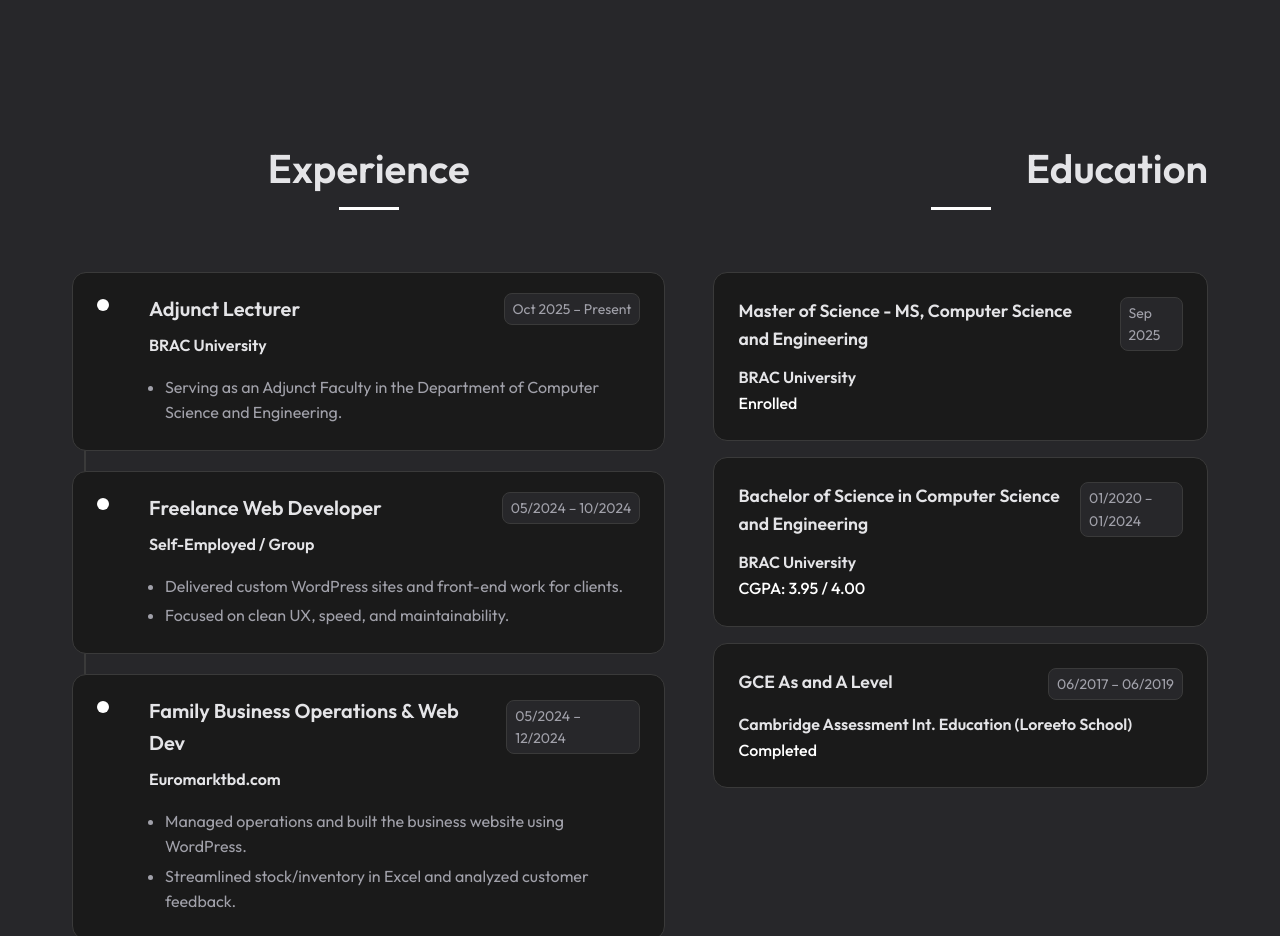
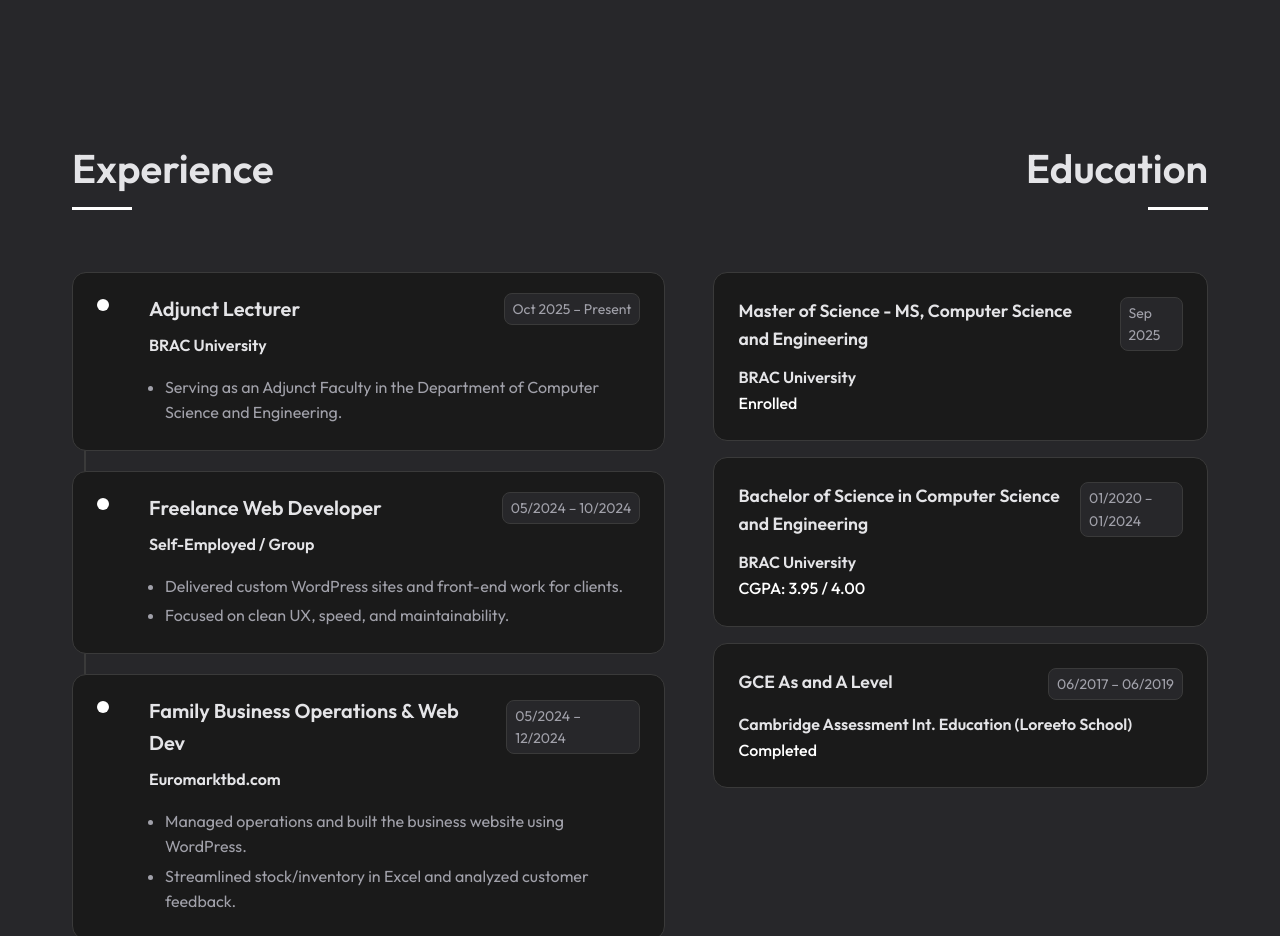
Before and after one commit to programophile/programophile.github.io, a React (Vite) app in the folder portfolio-website/: page / in a window 1280 px wide. Shown: the part 2400-3336 px from the top of the page. Built offline with nearby package versions, Linux system fonts and the light colour scheme.

Commit message:
fix: align section titles and their underlines in Experience component

```diff
--- a/portfolio-website/src/components/Experience.css
+++ b/portfolio-website/src/components/Experience.css
@@ -10,16 +10,24 @@
   margin-bottom: 1.5rem;
 }
 
+/* Left header (Experience) should align its text to the left */
+.experience-headers .section-title {
+  text-align: left;
+}
+
 .section-title.align-right {
   text-align: right;
 }
 
 /* Ensure the decorative underline aligns with text for both headers */
 .experience-headers .section-title::after {
-  margin-left: 0; /* left header underline starts at left */
+  left: 0; /* align underline to the left edge */
+  transform: none;
 }
 .experience-headers .section-title.align-right::after {
-  margin-left: auto; /* right header underline sticks to the right */
+  left: auto;
+  right: 0; /* align underline to the right edge */
+  transform: none;
 }
 
 .experience-grid {
```
